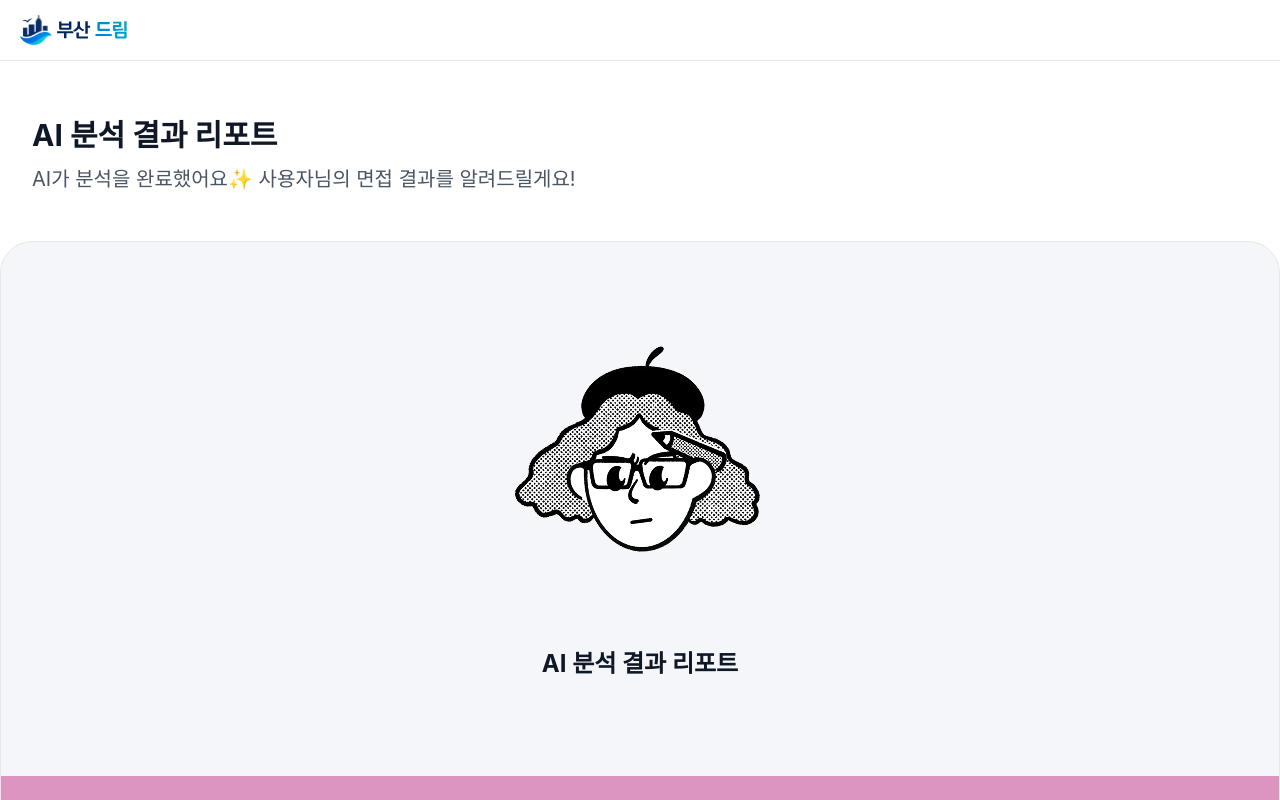
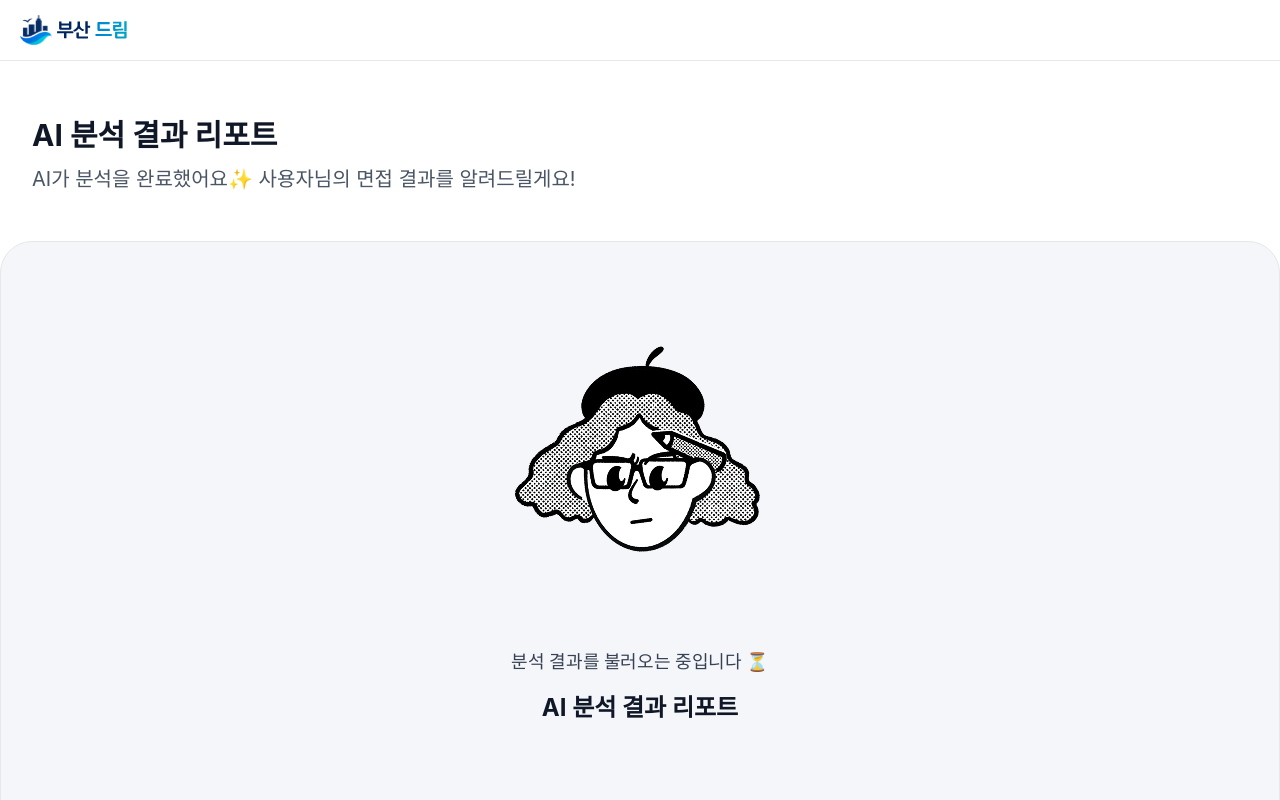
Before and after one commit to Busan-Dream/Busan-Dream-FE, a React (Vite) app: page /report in a window 1280 px wide. Shown: the top 800 px of the page. Built offline with nearby package versions, Linux system fonts and the light colour scheme; a web font is replaced by a local one.

Commit message:
💄 Style: 로딩, 펜딩 상태 표시 문구 수정

```diff
--- a/src/pages/ReportPage/components/AnalysisStatus.tsx
+++ b/src/pages/ReportPage/components/AnalysisStatus.tsx
@@ -1,4 +1,6 @@
 import { Badge } from "@/components/ui/badge";
+import { useAnalysis } from "@/contexts/AnalysisContext";
+import SplitText from "@/components/ReactBits/SplitText/SplitText";
 
 interface AnalysisStatusProps {
   postingOrgan?: string;
@@ -11,6 +13,41 @@ const AnalysisStatus = ({
   postingPart,
   characterImage,
 }: AnalysisStatusProps) => {
+  const { analysisStatus, individualStatus } = useAnalysis();
+
+  // 상태에 따른 메시지 결정
+  const getStatusMessage = () => {
+    if (analysisStatus === "error") {
+      return "분석 중 오류가 발생했습니다";
+    }
+
+    if (
+      analysisStatus === "completed" ||
+      (individualStatus.audio === "completed" &&
+        individualStatus.video === "completed")
+    ) {
+      return "모든 분석이 완료되었습니다 🎉";
+    }
+
+    // 부분 완료 상태
+    if (
+      individualStatus.audio === "completed" &&
+      individualStatus.video === "analyzing"
+    ) {
+      return "음성 분석이 완료되었습니다. 영상 분석을 진행합니다 🎬";
+    }
+
+    if (
+      individualStatus.video === "completed" &&
+      individualStatus.audio === "analyzing"
+    ) {
+      return "영상 분석이 완료되었습니다. 음성 분석을 진행합니다 🎤";
+    }
+
+    // 분석 시작/진행 중
+    return "분석 결과를 불러오는 중입니다 ⏳";
+  };
+
   return (
     <div className="text-center py-8 flex flex-col items-center mb-12">
       {/* 캐릭터 이미지 */}
@@ -18,6 +55,12 @@ const AnalysisStatus = ({
         src={characterImage}
         alt="분석 캐릭터"
         className="w-[350px] h-[350px] object-contain mb-6"
+      />
+
+      {/* 상태 메시지 */}
+      <SplitText
+        text={getStatusMessage()}
+        className="text-lg text-gray-700 mb-4 font-medium"
       />
 
       {/* 타이틀 */}
```
